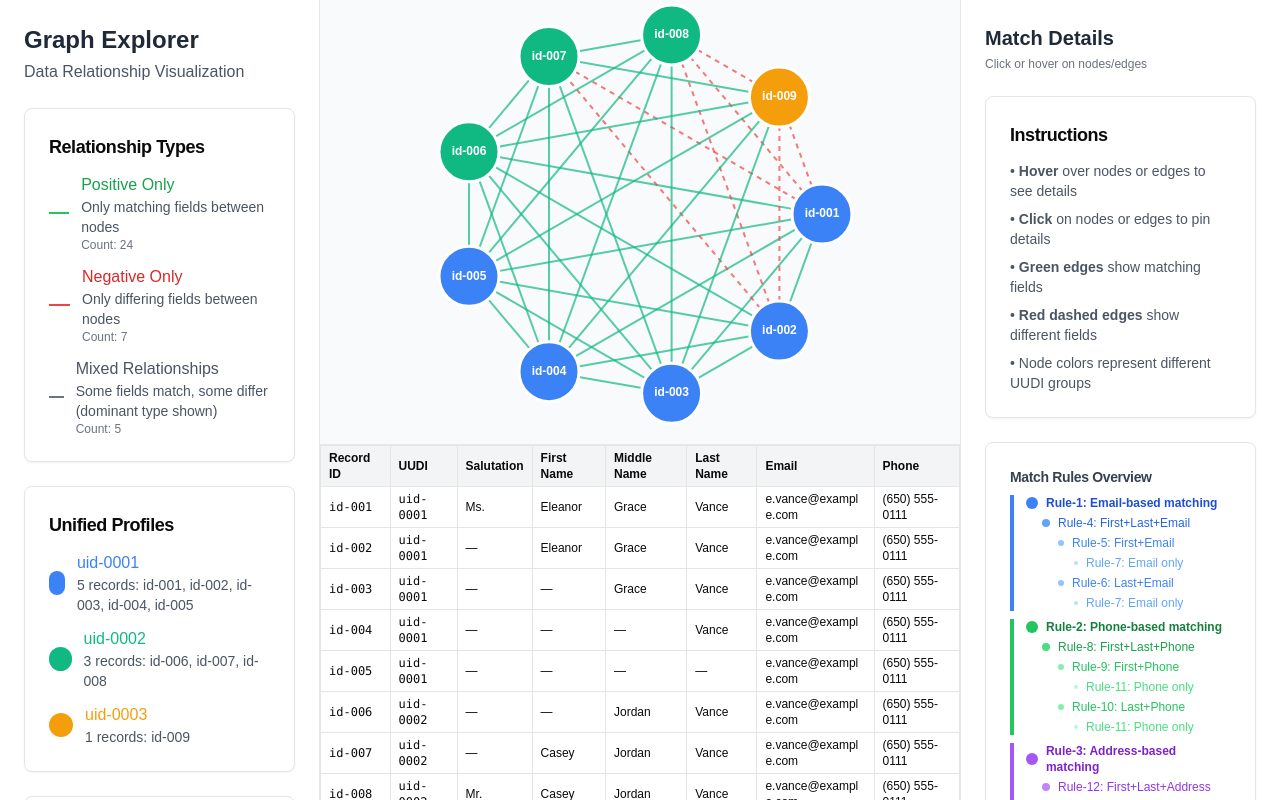
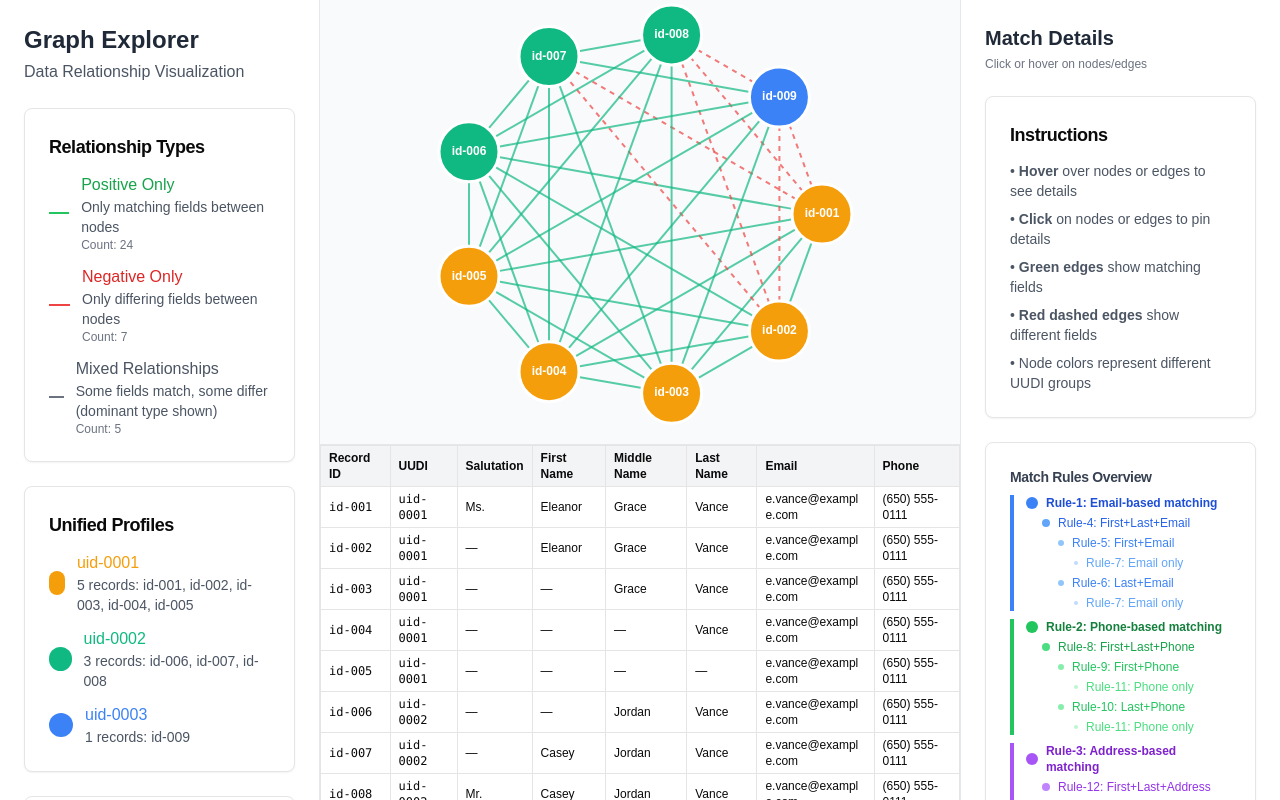
Before and after one commit to StanislavBG/Graph-Explorer-One-Day, a Next.js app: page / in a window 1280 px wide. Built offline with nearby package versions, Linux system fonts and the light colour scheme.

Commit message:
Fix app functionality: simplify node coloring temporarily and resolve webpack module errors

```diff
--- a/graph-explorer.tsx
+++ b/graph-explorer.tsx
@@ -525,25 +525,23 @@ export default function GraphExplorer() {
     )
   }
 
-  // Get unique UUIDs for coloring
+  // Get unique UUIDs for display purposes
   const uniqueUUIDs = useMemo(() => {
     return Array.from(new Set(nodeData.map((node) => node.uuid)))
   }, [nodeData])
 
   const getNodeColor = (uuid: string) => {
-    if (!uuid || !uniqueUUIDs || uniqueUUIDs.length === 0) {
-      console.warn('getNodeColor: Invalid UUID or empty uniqueUUIDs:', { uuid, uniqueUUIDs })
-      return "#6b7280" // fallback gray color
-    }
+    // Temporary simple coloring - we'll implement proper clustering later
+    if (!uuid) return "#6b7280"
 
-    const index = uniqueUUIDs.indexOf(uuid)
-    if (index === -1) {
-      console.warn('getNodeColor: UUID not found in uniqueUUIDs:', { uuid, uniqueUUIDs })
-      return "#6b7280" // fallback gray color
+    // Simple hash-based color for now
+    let hash = 0
+    for (let i = 0; i < uuid.length; i++) {
+      hash = uuid.charCodeAt(i) + ((hash << 5) - hash)
     }
 
     const colors = ["#3b82f6", "#10b981", "#f59e0b", "#ef4444", "#8b5cf6", "#06b6d4"]
-    return colors[index % colors.length]
+    return colors[Math.abs(hash) % colors.length]
   }
 
   // Helper to get rule fields by rule name
```
